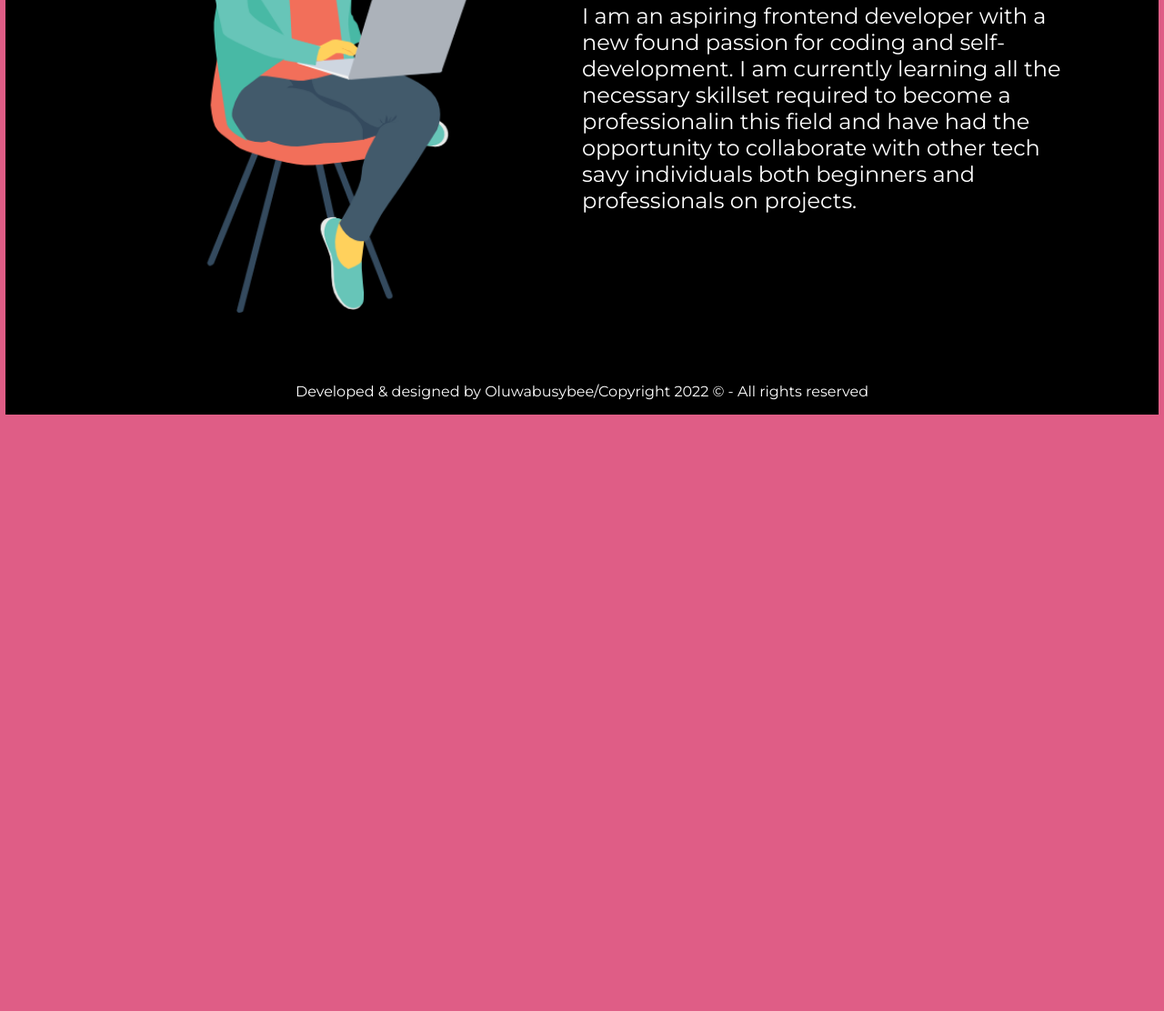
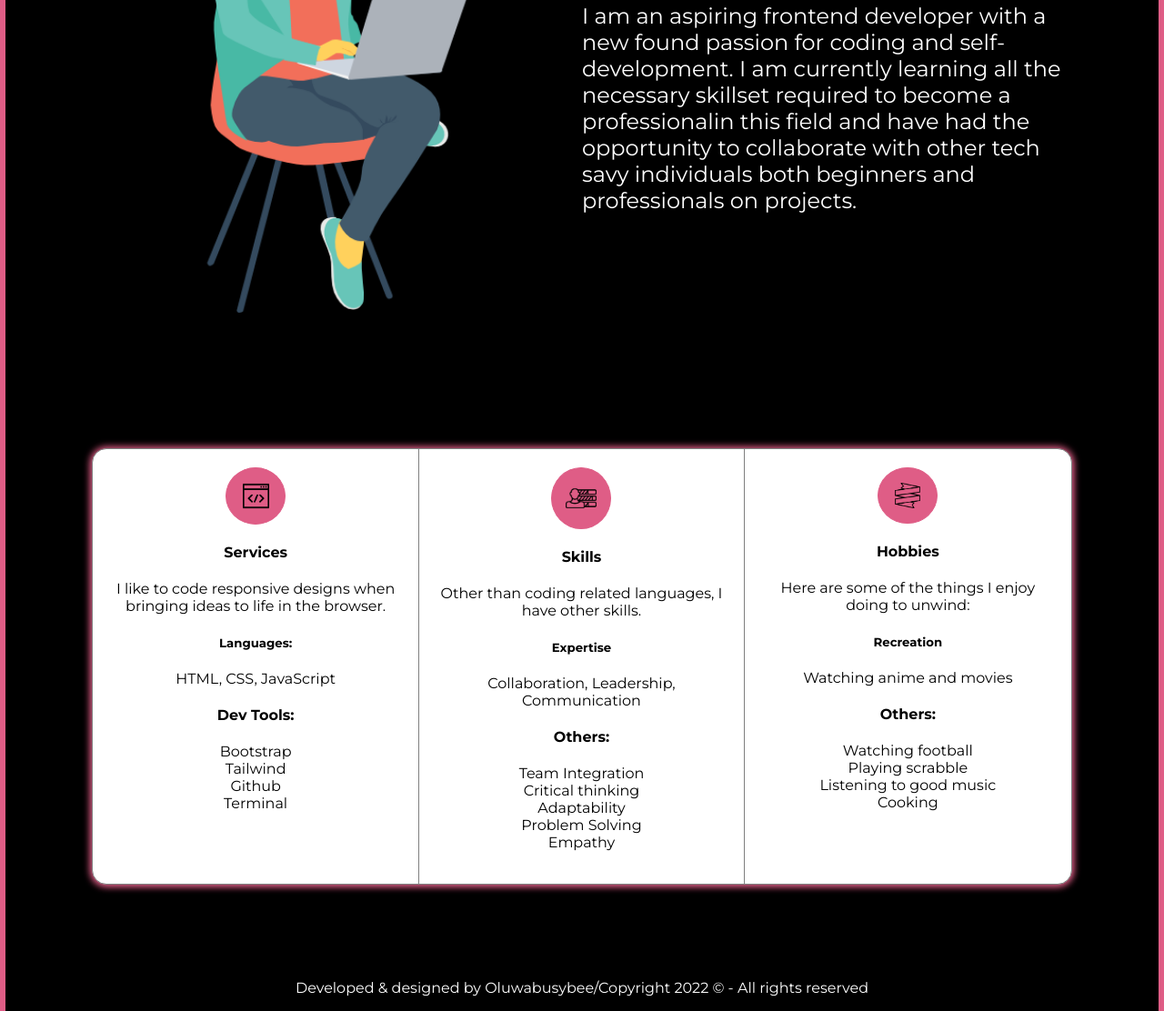
Before and after one commit to zuri-training/portfolio2, a plain HTML site: page index.html in a window 1280 px wide. Shown: the part 1009-2121 px from the top of the page at 91% size. Before the commit the page ends 1465 px from the top, so only its background shows below. Drawn offline with Linux system fonts and the light colour scheme.

Commit message:
added skills section

```diff
--- a/index.html
+++ b/index.html
@@ -15,14 +15,14 @@
 <body>
     <div class="container">
         <header>
-            <div clss="logo">
+            <div class="logo">
                 <a href="index.html"><span class="logo-b">BLESSING</span></a>
             </div>
             <ul class="nav-links">
                 <!-- <li><a href="index.html" class="active">Home</a></li> -->
                 <li><a href="#about-me">About Me</a></li>
-                <li><a href="#services">Services</a></li>
-                <li><a href="#skills">Skills</a></li>
+                <li><a href="#skills-services-hobbies">Skills</a></li>
+                <li><a href="#skills-services-hobbiess">Services</a></li>
                 <li><a href="projects.html" target="_blank" rel="noopener noreferrer">Projects</a></li>
                 <li><a href="contact.html" target="_blank" rel="noopener noreferrer">Contact Me</a></li>
             </ul>
@@ -61,9 +61,72 @@
                 </div>
             </section>
 
-            <section id="services" class="my-services">
+            <section id="skills-services-hobbies" class="my-skills">
+                <div class="skills-services-hobbies-cont">
+                    <div class="card card1">
+                        <div class="img-cont">
+                            <div class="img-card">
+                                <img src="/img/coding.webp" alt="services" style="width: 29px">
+                            </div>
+                        </div>
+                        <h4>Services</h4>
+                        <p>I like to code responsive designs when bringing ideas to life in the browser.</p>
+                        <h5>Languages:</h5>
+                        <p>HTML, CSS, JavaScript</p>
+                        <h4>Dev Tools:</h4>
+                        <div class="card-li">
+                            <ul>
+                                <li>Bootstrap</li>
+                                <li>Tailwind</li>
+                                <li>Github</li>
+                                <li>Terminal</li>
+                            </ul>
+                        </div>
 
+                    </div>
+                    <div class="card card1">
+                        <div class="img-cont">
+                            <div class="img-card">
+                                <img src="/img/skills.webp" alt="skills" style="width: 34px">
+                            </div>
+                        </div>
+                        <h4>Skills</h4>
+                        <p>Other than coding related languages, I have other skills.</p>
+                        <h5>Expertise</h5>
+                        <p>Collaboration, Leadership, Communication</p>
+                        <h4>Others:</h4>
+                        <div class="card-li">
+                            <ul>
+                                <li>Team Integration</li>
+                                <li>Critical thinking</li>
+                                <li>Adaptability</li>
+                                <li>Problem Solving</li>
+                                <li>Empathy</li>
+                            </ul>
+                        </div>
 
+                    </div>
+                    <div class="card">
+                        <div class="img-cont">
+                            <div class="img-card">
+                                <img src="/img/ribbon.webp" alt="hobbies" style="width: 28px">
+                            </div>
+                        </div>
+                        <h4>Hobbies</h4>
+                        <p>Here are some of the things I enjoy doing to unwind:</p>
+                        <h5>Recreation</h5>
+                        <p>Watching anime and movies</p>
+                        <h4>Others:</h4>
+                        <div class="card-li">
+                            <ul>
+                                <li>Watching football</li>
+                                <li>Playing scrabble</li>
+                                <li>Listening to good music</li>
+                                <li>Cooking</li>
+                            </ul>
+                        </div>
+                    </div>
+                </div>
             </section>
         </main>
 
--- a/style.css
+++ b/style.css
@@ -33,6 +33,10 @@ header {
     padding: 20px;
 }
 
+.logo a {
+    text-decoration: none;
+}
+
 .logo-b {
     font-family: 'Silkscreen', cursive;
     font-size: 24px;
@@ -54,8 +58,7 @@ header ul {
     color: var(--body-text);
 }
 
-.home-sect,
-.aboutme {
+.aboutme, .home-sect, .my-skills {
     width: 85%;
     margin: 0 auto;
     display: flex;
@@ -138,6 +141,50 @@ header ul {
     font-size: 24px;
     font-weight: 400;
 }
+
+.skills-services-hobbies-cont {
+    display: flex;
+    border: 1px solid grey;
+    background-color: white;
+    border-radius: 16px;
+    box-shadow: 0 1px 8px 0 #df5d86, 0 0px 10px 0 #df5d86;
+}
+
+.card {
+    color: black;
+    width: 33.333%;
+    padding: 20px;
+    text-align: center;
+}
+
+.img-cont {
+    display: flex;
+    justify-content: center;
+}
+
+.img-card {
+    display: flex;
+    justify-content: center;
+    align-items: center;
+    width: 55px;
+    padding: 16px 32px;
+    border: 1px solid #df5d86;
+    border-radius: 50%;
+    background-color: #df5d86;
+}
+
+.card1 {
+    border-right: 1px solid grey;
+}
+
+.card-li ul {
+    list-style: none;
+    padding: 0px;
+}
+
+/* .card-u li {
+    margin-bottom: 8px;
+} */
 
 /* CONTACT PAGE STYLING */
 .contact {
```
Also changed, not shown: contact.html (+3 -3 lines), projects.html (+5 -5 lines), img/coding.webp (added), img/portfolio.png (added), img/ribbon.webp (added), img/skills.webp (added).
